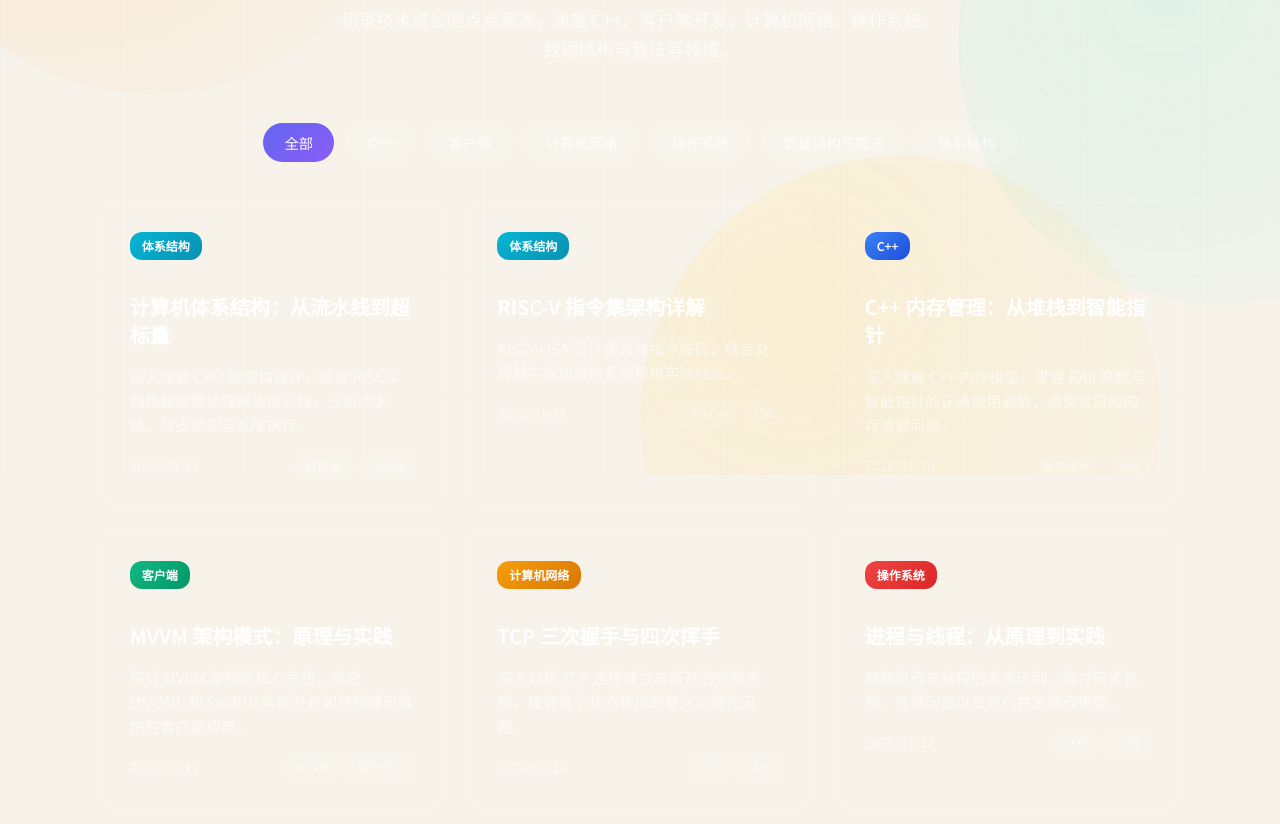
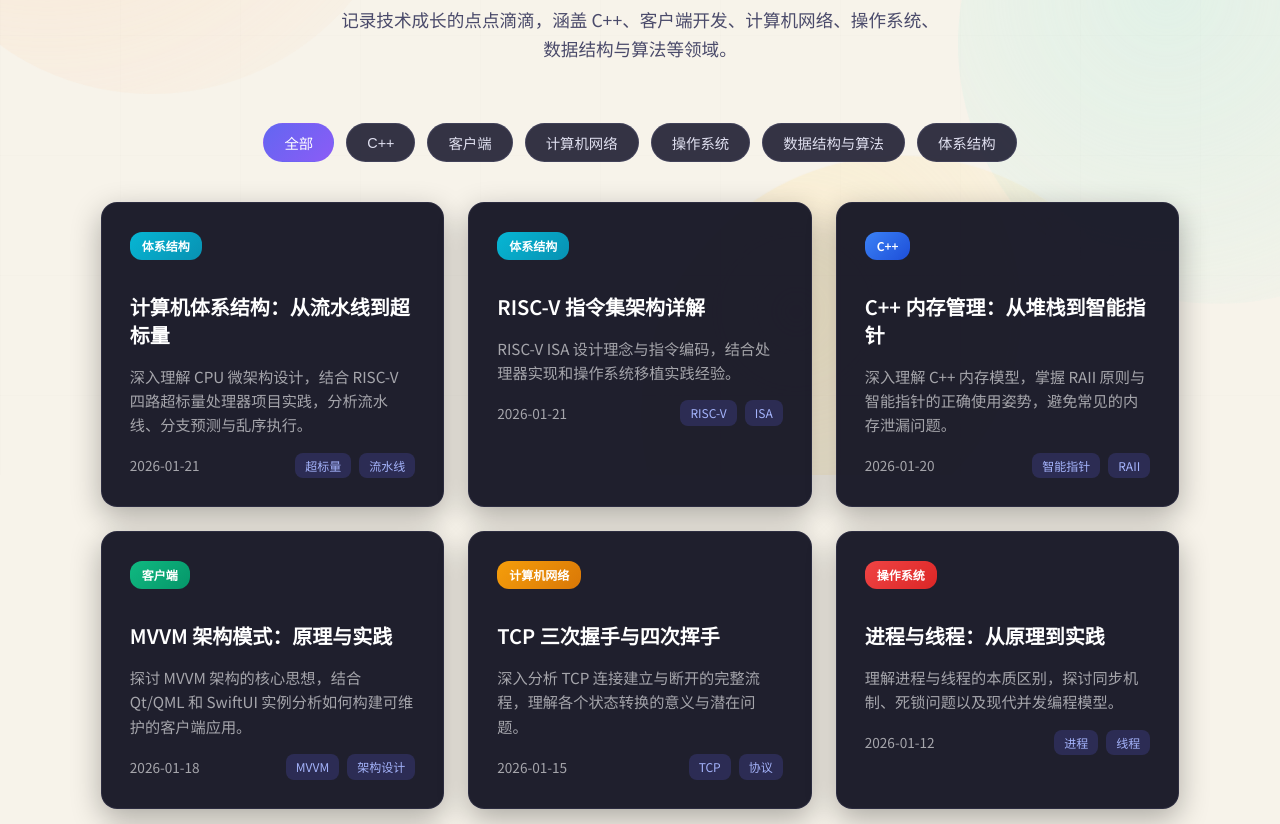
Before and after one commit to JadeSnow7/JadeSnow7.github.io, a website: page notes/index.html in a window 1280 px wide. Shown: the part 325-1149 px from the top of the page. Drawn offline with Linux system fonts and the light colour scheme.

Commit message:
fix: improve notes page contrast and readability

```diff
--- a/notes/index.html
+++ b/notes/index.html
@@ -21,13 +21,13 @@
         .notes-hero h1 {
             font-size: clamp(2rem, 5vw, 3rem);
             font-weight: 700;
-            color: #fff;
+            color: #1a1a2e;
             margin-bottom: 16px;
         }
 
         .notes-hero p {
             font-size: 1.1rem;
-            color: rgba(255, 255, 255, 0.7);
+            color: #4a4a6a;
             max-width: 600px;
             margin: 0 auto;
         }
@@ -41,9 +41,9 @@
         }
 
         .filter-btn {
-            background: rgba(255, 255, 255, 0.08);
-            border: 1px solid rgba(255, 255, 255, 0.15);
-            color: rgba(255, 255, 255, 0.8);
+            background: rgba(30, 30, 50, 0.9);
+            border: 1px solid rgba(100, 100, 140, 0.3);
+            color: #e0e0f0;
             padding: 8px 20px;
             border-radius: 20px;
             font-size: 0.9rem;
@@ -68,20 +68,21 @@
         }
 
         .note-card {
-            background: rgba(255, 255, 255, 0.03);
-            border: 1px solid rgba(255, 255, 255, 0.08);
+            background: rgba(20, 20, 35, 0.95);
+            border: 1px solid rgba(100, 100, 140, 0.2);
             border-radius: 16px;
             padding: 28px;
             transition: all 0.3s ease;
             text-decoration: none;
             display: block;
+            box-shadow: 0 10px 30px rgba(0, 0, 0, 0.3);
         }
 
         .note-card:hover {
-            background: rgba(255, 255, 255, 0.06);
-            border-color: rgba(99, 102, 241, 0.4);
+            background: rgba(30, 30, 50, 0.98);
+            border-color: rgba(99, 102, 241, 0.5);
             transform: translateY(-4px);
-            box-shadow: 0 20px 40px rgba(0, 0, 0, 0.3);
+            box-shadow: 0 20px 40px rgba(0, 0, 0, 0.4);
         }
 
         .note-card__category {
@@ -139,7 +140,7 @@
             justify-content: space-between;
             align-items: center;
             font-size: 0.85rem;
-            color: rgba(255, 255, 255, 0.5);
+            color: rgba(255, 255, 255, 0.6);
         }
 
         .note-card__tags {
@@ -148,10 +149,11 @@
         }
 
         .note-card__tag {
-            background: rgba(255, 255, 255, 0.06);
+            background: rgba(99, 102, 241, 0.2);
             padding: 3px 10px;
             border-radius: 8px;
             font-size: 0.75rem;
+            color: #a5b4fc;
         }
 
         @media (max-width: 600px) {
```
